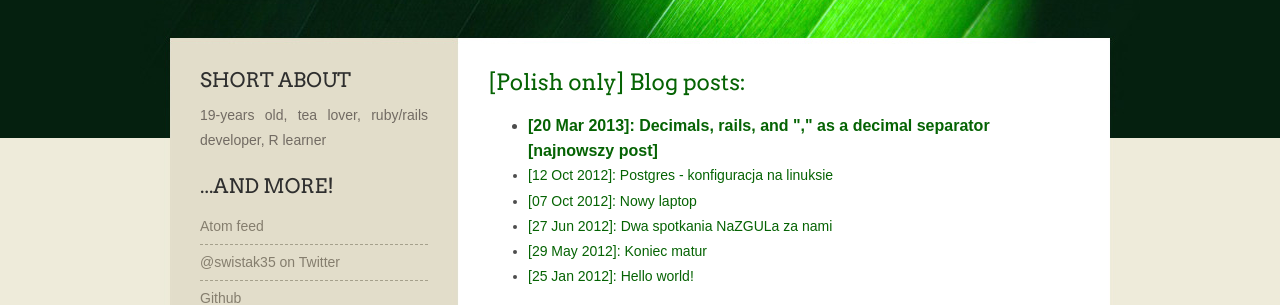
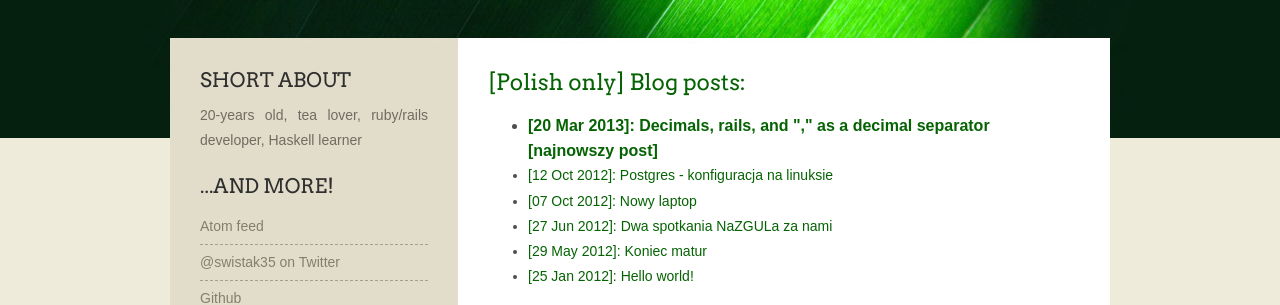
Before and after one commit to swistak35/swistak35.github.com, a Jekyll site: the page built from index.html, in a window 1280 px wide. Shown: the part 212-517 px from the top of the page. Built offline with Jekyll 4.4.1, drawn with Linux system fonts in a browser that asks for light colours; some web fonts are replaced; the list of posts is cut into pages by our own code.

Commit message:
I'm so old. And I am learning haskell now : )

```diff
--- a/_layouts/default.html
+++ b/_layouts/default.html
@@ -92,7 +92,7 @@ Released   : 20111225
           -->
 					<li>
 						<h2>Short about</h2>
-						<p>19-years old, tea lover, ruby/rails developer, R learner</p>
+						<p>20-years old, tea lover, ruby/rails developer, Haskell learner</p>
 					</li>
 					<li>
 						<h2>...and more!</h2>
```
